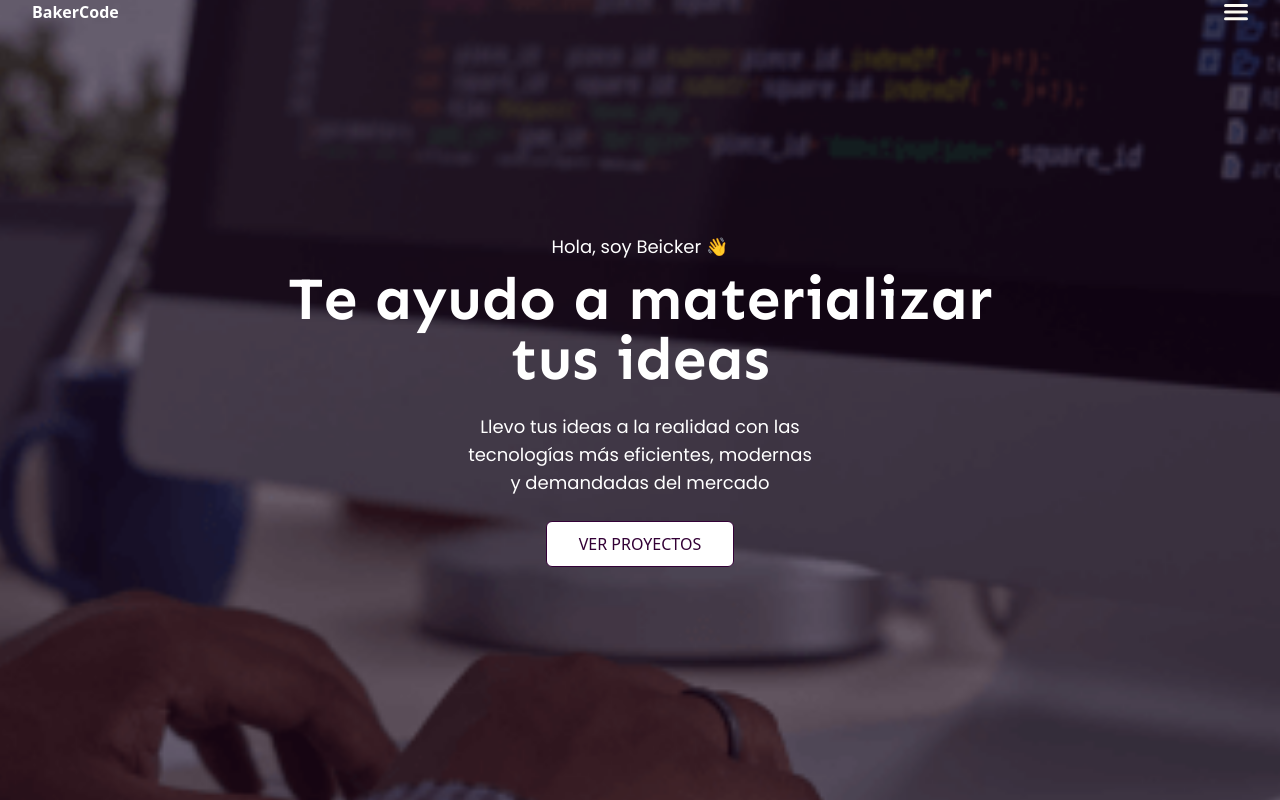
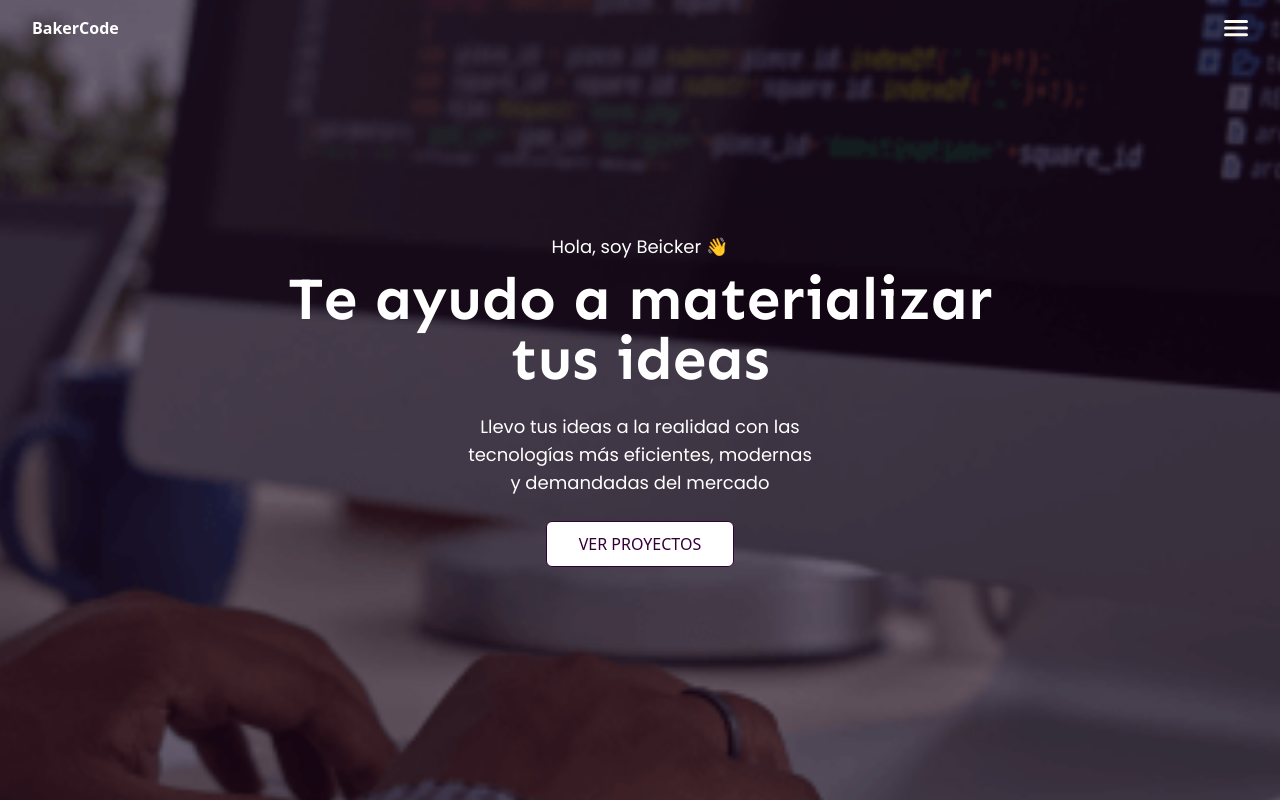
Before and after one commit to ZambranoBeicker/portfolio, a website built with webpack: page src/index.html in a window 1280 px wide. Shown: the top 800 px of the page. Built offline with nearby package versions, Linux system fonts and the light colour scheme.

Commit message:
Add padding to header

```diff
--- a/src/index.html
+++ b/src/index.html
@@ -15,7 +15,7 @@
       <section
         class="flex flex-col items-center justify-center relative min-h-screen"
       >
-        <header class="flex justify-between absolute left-4 top-0 right-4">
+        <header class="flex py-4 justify-between absolute left-4 top-0 right-4">
           <div class="font-bold text-white">
             <a href="./">BakerCode</a>
           </div>
```
